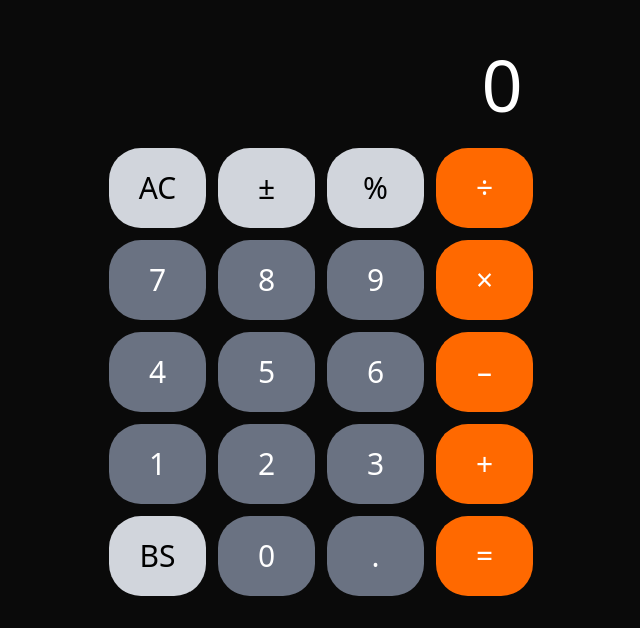
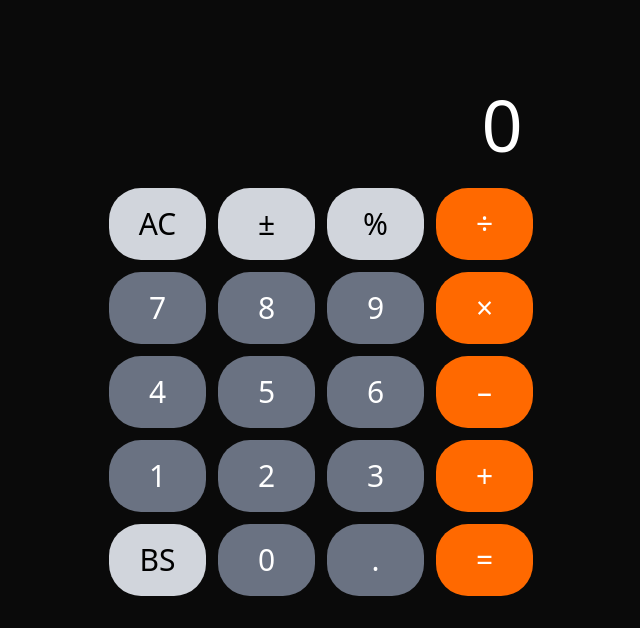
Before and after one commit to raminorahel/raminorahel.github.io, a React (Vite) app: page /~ in a window 1280 px wide. Shown: the part 172-800 px from the top of the page, without its empty margins (319-959 px from the left). Built offline with nearby package versions, Linux system fonts and the light colour scheme.

Commit message:
Update UI

```diff
--- a/src/components/SecurityCalculator/index.tsx
+++ b/src/components/SecurityCalculator/index.tsx
@@ -427,7 +427,7 @@ const SecurityCalculator: React.FC = () => {
           className?: string;
         }) => {
           const baseClasses =
-            "h-15 md:h-20 rounded-3xl md:rounded-4xl text-2xl md:text-3xl font-medium transition-all active:scale-95 cursor-pointer";
+            "h-[9vh] rounded-3xl md:rounded-4xl text-2xl md:text-3xl font-medium transition-all active:scale-95 cursor-pointer";
 
           const variantClasses = {
             default: "bg-gray-500 hover:bg-gray-400 text-white",
@@ -477,7 +477,7 @@ const SecurityCalculator: React.FC = () => {
 
   return (
     <div
-      className="h-[100vh] flex flex-col items-center justify-end px-3.5 py-5 relative"
+      className="fixed w-full bottom-0 flex flex-col items-center justify-end px-3.5 py-5"
       onClick={handleBackgroundClick}
     >
       <div
```
